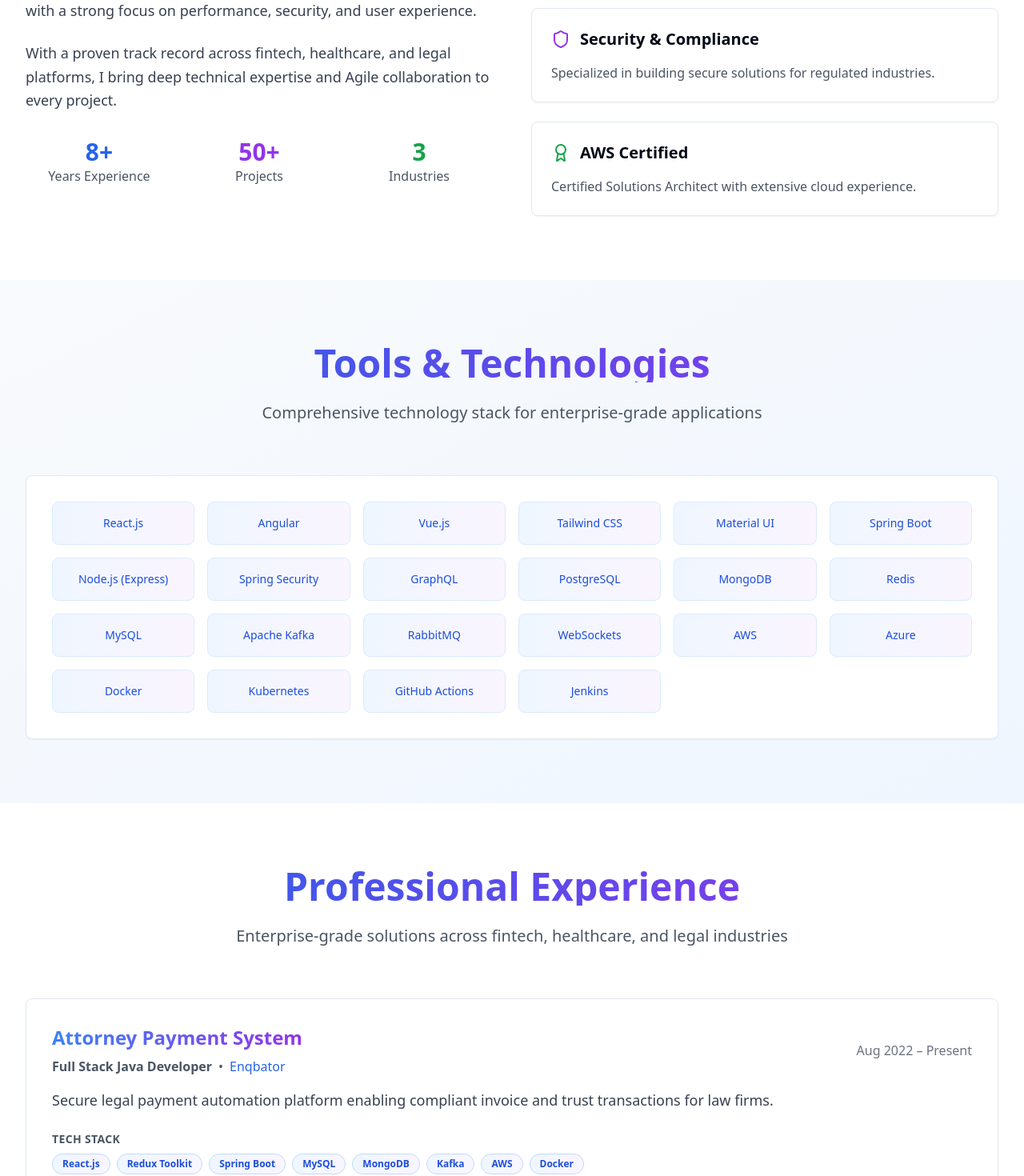
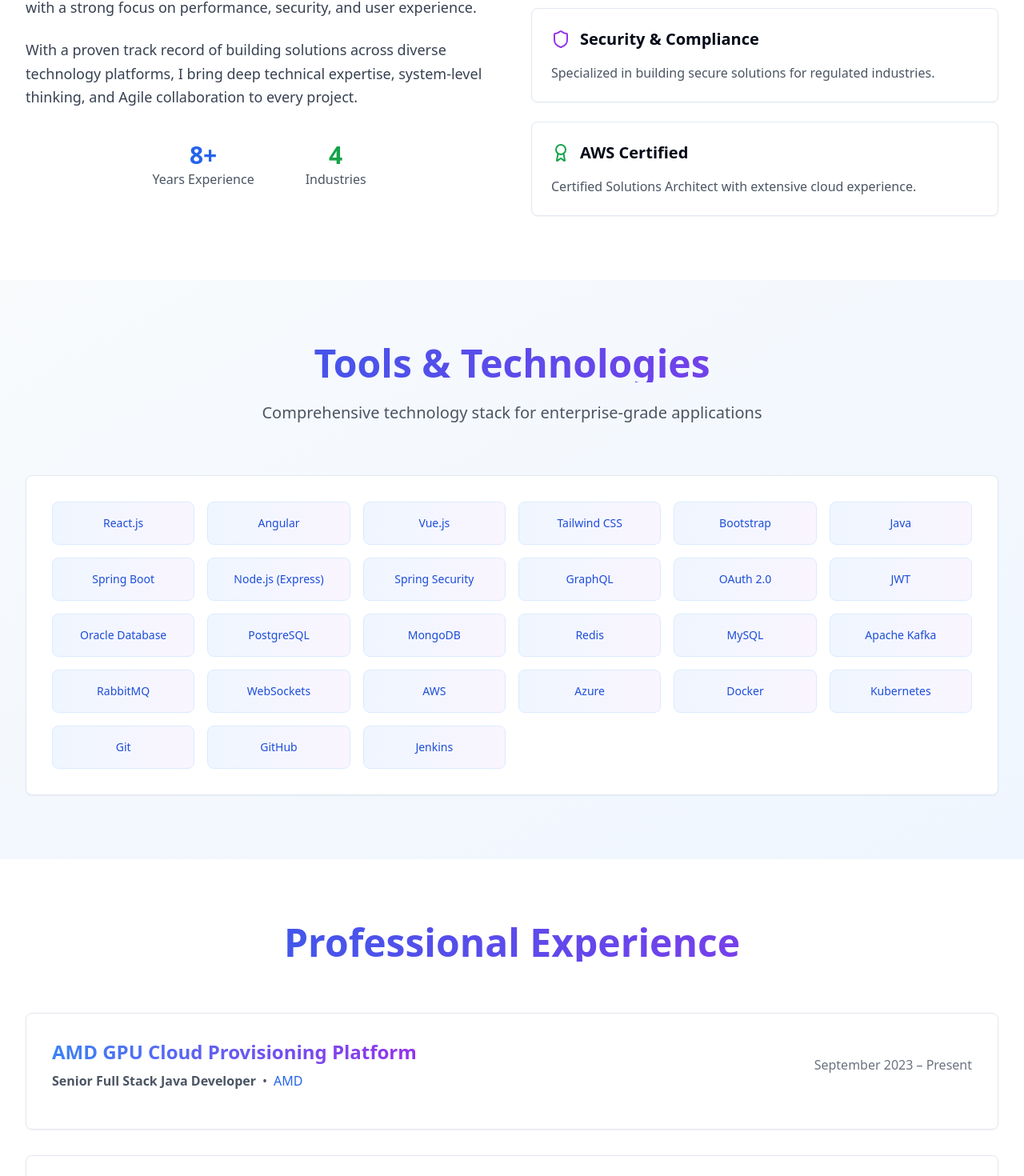
Before and after one commit to Kanishuk/kanishuk-portfolio, a React (Vite) app: page / in a window 1280 px wide. Shown: the part 1200-2670 px from the top of the page at 80% size. Built offline with nearby package versions, Linux system fonts and the light colour scheme.

Commit message:
Initial portfolio setup and customizations

```diff
--- a/src/components/About.tsx
+++ b/src/components/About.tsx
@@ -18,30 +18,26 @@ export function About() {
         <div className="grid md:grid-cols-2 gap-12 items-center">
           <div>
             <p className="text-lg text-gray-700 mb-6 leading-relaxed">
-              I'm a results-driven Full-Stack Developer with over 8 years of professional experience
+              I'm a Senior Full-Stack Java Developer with over 8 years of professional experience
               designing scalable web applications, microservices, and event-driven platforms. I specialize
               in React.js, Angular, Spring Boot, and AWS, delivering enterprise-grade solutions with a
               strong focus on performance, security, and user experience.
             </p>
             <p className="text-lg text-gray-700 mb-8 leading-relaxed">
-              With a proven track record across fintech, healthcare, and legal platforms, I bring deep
-              technical expertise and Agile collaboration to every project.
+              With a proven track record of building solutions across diverse technology platforms, I bring deep technical expertise, system-level thinking, and Agile collaboration to every project.
             </p>
 
-            <div className="grid grid-cols-3 gap-4 text-center">
+            <div className="flex justify-center gap-16 text-center mt-10">
               <div>
                 <div className="text-3xl font-bold text-blue-600">8+</div>
                 <div className="text-gray-600">Years Experience</div>
               </div>
               <div>
-                <div className="text-3xl font-bold text-purple-600">50+</div>
-                <div className="text-gray-600">Projects</div>
-              </div>
-              <div>
-                <div className="text-3xl font-bold text-green-600">3</div>
+                <div className="text-3xl font-bold text-green-600">4</div>
                 <div className="text-gray-600">Industries</div>
               </div>
             </div>
+
           </div>
 
           <div className="space-y-6">
--- a/src/components/Experience.tsx
+++ b/src/components/Experience.tsx
@@ -5,48 +5,38 @@ import { Badge } from "@/components/ui/badge";
 export function Experience() {
   const experiences = [
     {
+      title: "AMD GPU Cloud Provisioning Platform",
+      role: "Senior Full Stack Java Developer",
+      company: "AMD",
+      duration: "September 2023 – Present",
+      gradient: "from-blue-500 to-purple-600"
+    },
+    {
       title: "Attorney Payment System",
       role: "Full Stack Java Developer",
       company: "Enqbator",
-      duration: "Aug 2022 – Present",
-      description: "Secure legal payment automation platform enabling compliant invoice and trust transactions for law firms.",
-      technologies: ["React.js", "Redux Toolkit", "Spring Boot", "MySQL", "MongoDB", "Kafka", "AWS", "Docker"],
-      gradient: "from-blue-500 to-purple-600"
-    },
-    {
-      title: "AMD Unified Developer Platform",
-      role: "Full Stack Developer",
-      company: "AMD",
-      duration: "2021 – 2022",
-      description: "Developer portal for accessing AMD SDKs, performance analytics, and integration tools across GPU and CPU ecosystems.",
-      technologies: ["React.js", "Next.js", "Node.js", "PostgreSQL", "Redis", "Keycloak", "AWS EKS"],
+      duration: "September 2021 – August 2023",
       gradient: "from-green-500 to-blue-600"
     },
     {
       title: "Eastern Wealth Management Portal",
-      role: "Full Stack Developer",
+      role: "Full Stack Java Developer",
       company: "Eastern Bank",
-      duration: "2020 – 2021",
-      description: "A customer-facing portal to manage investments and portfolio analytics with secure self-service tools.",
-      technologies: ["Angular", "NgRx", "Spring Boot", "Azure SQL", "RabbitMQ", "AKS"],
+      duration: "December 2019 – August 2021",
       gradient: "from-purple-500 to-pink-600"
     },
     {
-      title: "Eastern Business Lending Workflow",
-      role: "Full Stack Developer",
-      company: "Eastern Bank",
-      duration: "2019 – 2020",
-      description: "A digitized loan origination platform to streamline commercial lending and compliance automation.",
-      technologies: ["Angular 6", "Spring Boot", "SQL Server", "Redis", "RabbitMQ", "Docker"],
+      title: "Integrated Fleet Maintenance & Scheduling Portal",
+      role: "Full Stack Java Developer",
+      company: "Motional",
+      duration: "June 2018 – December 2019",
       gradient: "from-orange-500 to-red-600"
     },
     {
       title: "CouponDunia Cashback Platform",
-      role: "Full Stack Developer",
+      role: "Software Engineer",
       company: "CouponDunia",
-      duration: "2017 – 2019",
-      description: "Scaled and enhanced a high-traffic cashback engine with affiliate tracking and metadata storage.",
-      technologies: ["React.js", "Spring MVC", "Oracle DB", "MongoDB", "Docker", "AWS"],
+      duration: "June 2017 – May 2018",
       gradient: "from-teal-500 to-green-600"
     }
   ];
@@ -58,9 +48,6 @@ export function Experience() {
           <h2 className="text-4xl md:text-5xl font-bold mb-6 bg-gradient-to-r from-blue-600 to-purple-600 bg-clip-text text-transparent">
             Professional Experience
           </h2>
-          <p className="text-xl text-gray-600 max-w-3xl mx-auto">
-            Enterprise-grade solutions across fintech, healthcare, and legal industries
-          </p>
         </div>
 
         <div className="space-y-8">
@@ -82,25 +69,6 @@ export function Experience() {
                     {project.duration}
                   </div>
                 </div>
-
-                <p className="text-gray-700 mb-6 leading-relaxed text-lg">
-                  {project.description}
-                </p>
-
-                <div className="space-y-2">
-                  <h4 className="text-sm font-semibold text-gray-600 uppercase tracking-wide">Tech Stack</h4>
-                  <div className="flex flex-wrap gap-2">
-                    {project.technologies.map((tech, techIndex) => (
-                      <Badge
-                        key={techIndex}
-                        variant="outline"
-                        className="px-3 py-1 bg-gradient-to-r from-blue-50 to-purple-50 border-blue-200 text-blue-700 hover:shadow-sm transition-all duration-200"
-                      >
-                        {tech}
-                      </Badge>
-                    ))}
-                  </div>
-                </div>
               </CardContent>
             </Card>
           ))}
--- a/src/components/Hero.tsx
+++ b/src/components/Hero.tsx
@@ -32,7 +32,7 @@ export function Hero() {
             AWS Certified Solutions Architect & Senior Full-Stack Java Developer
           </h2>
           <p className="text-lg md:text-xl text-gray-600 mb-8 max-w-4xl mx-auto leading-relaxed">
-            "Passionate about building secure, scalable web applications using modern technologies."
+            "Passionate about building secure, scalable applications using modern technologies."
           </p>
 
           <div className="flex flex-col sm:flex-row gap-4 justify-center mb-8">
--- a/src/components/Skills.tsx
+++ b/src/components/Skills.tsx
@@ -2,11 +2,11 @@ import { Card, CardContent } from "@/components/ui/card";
 
 export function Skills() {
   const allTechnologies = [
-    "React.js", "Angular", "Vue.js", "Tailwind CSS", "Material UI",
-    "Spring Boot", "Node.js (Express)", "Spring Security", "GraphQL",
-    "PostgreSQL", "MongoDB", "Redis", "MySQL",
+    "React.js", "Angular", "Vue.js", "Tailwind CSS", "Bootstrap",
+    "Java", "Spring Boot", "Node.js (Express)", "Spring Security", "GraphQL",
+    "OAuth 2.0", "JWT", "Oracle Database", "PostgreSQL", "MongoDB", "Redis", "MySQL",
     "Apache Kafka", "RabbitMQ", "WebSockets",
-    "AWS", "Azure", "Docker", "Kubernetes", "GitHub Actions", "Jenkins"
+    "AWS", "Azure", "Docker", "Kubernetes", "Git", "GitHub", "Jenkins"
   ];
 
   return (
```
